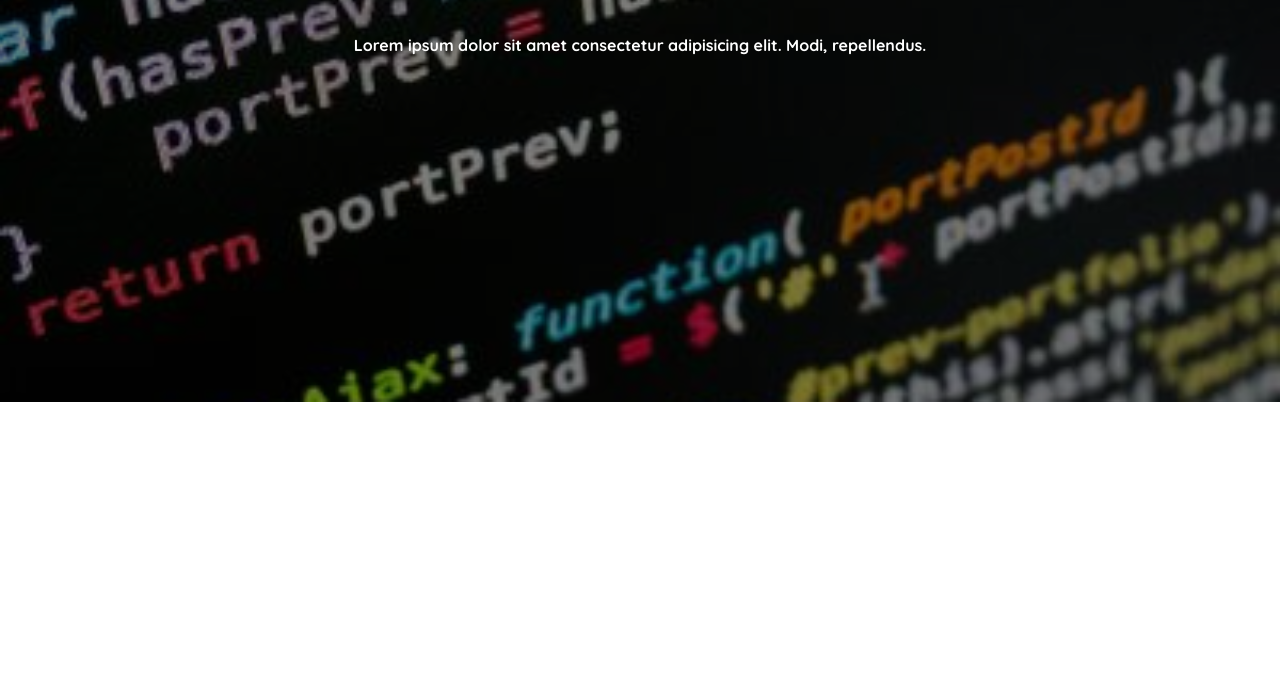
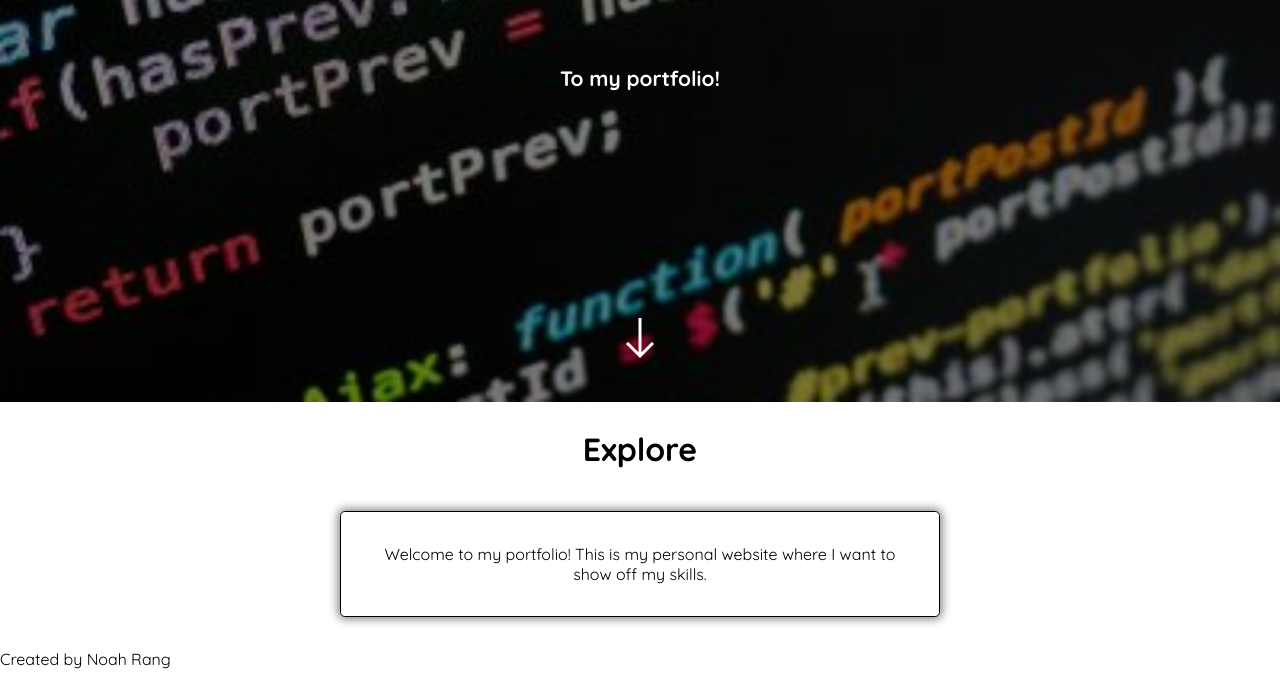
Before and after one commit to MinecraftXpert/My-Portfolio, a plain HTML site: page My Website/index.html in a window 1280 px wide. Shown: the part 398-1083 px from the top of the page. Before the commit the page ends 800 px from the top, so only its background shows below. Drawn offline with nearby package versions, Linux system fonts and the light colour scheme.

Commit message:
Add files via upload

```diff
--- a/My Website/index.html
+++ b/My Website/index.html
@@ -11,6 +11,10 @@
     <link
       href="https://fonts.googleapis.com/css2?family=Quicksand:wght@400;700&display=swap"
       rel="stylesheet"
+    />
+    <link
+      rel="stylesheet"
+      href="https://fonts.googleapis.com/css2?family=Material+Symbols+Outlined:opsz,wght,FILL,GRAD@20..48,100..700,0..1,-50..200"
     />
   </head>
   <body>
@@ -26,13 +30,22 @@
 
       <div class="title-placement">
         <h1 class="title">Welcome</h1>
-        <p class="sub-txt">Lorem ipsum dolor sit amet consectetur adipisicing elit. Modi, repellendus.</p>
+        <p class="sub-txt">To my portfolio!</p>
+
+        <span style="font-size: 3em" class="material-symbols-outlined">
+          south
+        </span>
       </div>
     </header>
 
-    <!-- <section>
-        <h1>Hello World</h1>
-        <p>Come explore what I have to offer</p>
-    </section> -->
+    <!-- Home Section -->
+    <section>
+      <div class="container">
+        <h1 class="title-section">Explore</h1>
+        <p class="important-txt">Welcome to my portfolio! This is my personal website where I want to show off my skills.</p>
+      </div>
+    </section>
+
+    <footer>Created by Noah Rang</footer>
   </body>
 </html>
--- a/My Website/styles.css
+++ b/My Website/styles.css
@@ -27,6 +27,7 @@ nav {
   right: 0;
   left: 0;
   opacity: 0;
+  z-index: 2;
   background: rgba(0, 0, 0, 0.7);
   animation: nav-fade-in 1s ease 1.5s forwards;
 }
@@ -47,23 +48,28 @@ nav ul li a {
   color: white;
   opacity: 0;
   text-decoration: none;
-  animation: fade-in 1s ease 2s forwards;
+  animation: nav-fade-in 1s ease 2s forwards;
+  transition: 0.3s ease-in-out;
+}
 
+nav ul li a:hover {
+  color: rgb(83, 159, 252);
 }
 
 .title {
   color: white;
   text-transform: uppercase;
-  font-size: 4em;
+  font-size: 7vw;
   opacity: 0;
-  animation: fade-in 1.5s ease 500ms forwards;
+  animation: fade-in 1s ease 500ms forwards;
 }
 
 .sub-txt {
   color: white;
-  font-size: 1em;
+  font-size: 1.3rem;
+  text-align: center;
   opacity: 0;
-  animation: fade-in 1.5s ease 1s forwards;
+  animation: fade-in 1s ease 1s forwards;
 }
 
 .title-placement {
@@ -73,6 +79,40 @@ nav ul li a {
   align-items: center;
   flex-direction: column;
   height: 90vh;
+}
+
+.material-symbols-outlined {
+  position: absolute;
+  bottom: 50px;
+  opacity: 0;
+  font-size: 200px;
+  font-variation-settings: "FILL" 0, "wght" 400, "GRAD" 0, "opsz" 48;
+  color: white;
+  animation: arrow ease-in-out 1s forwards 1.5s,
+    other-arrow linear 1s alternate infinite 2.5s;
+}
+
+.container {
+  max-width: 600px;
+  margin: 0 auto;
+}
+
+.title-section {
+  text-align: center;
+  padding-bottom: 1rem;
+  font-size: 2em;
+}
+
+.important-txt {
+  border: 1px solid black;
+  padding: 2rem;
+  text-align: center;
+  border-radius: .3em;
+  box-shadow: 0px 0px 10px 2px rgba(0, 0, 0, .5);
+}
+
+footer {
+  padding: 1rem 0;
 }
 
 @keyframes fade-in {
@@ -98,3 +138,35 @@ nav ul li a {
     transform: translateY(0px);
   }
 }
+
+@keyframes arrow {
+  0% {
+    opacity: 0;
+    transform: rotate(0deg);
+  }
+
+  100% {
+    opacity: 1;
+    transform: rotate(720deg);
+  }
+}
+
+@keyframes other-arrow {
+  0% {
+    transform: translateY(0px);
+  }
+
+  50% {
+    transform: translateY(10px);
+  }
+
+  100% {
+    transform: translateY(0px);
+  }
+}
+/*
+@media (max-width: 760px) {
+  .sub-txt {
+    text-align: center;
+  }
+} */
```
